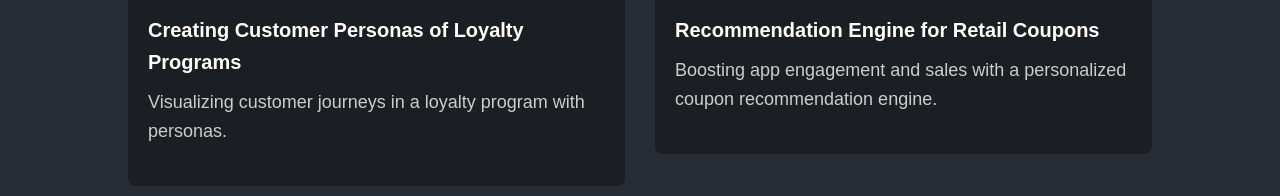
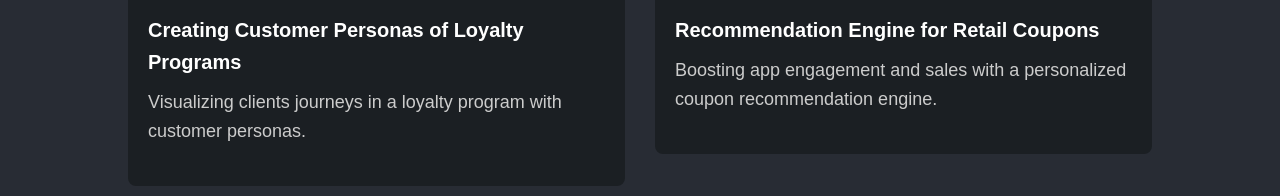
Before and after one commit to e-xf/e-xf.github.io, a plain HTML site: page projects/index.html in a window 1280 px wide. Shown: the part 1657-1853 px from the top of the page. Drawn offline with Linux system fonts and the light colour scheme.

```diff
--- a/projects/index.html
+++ b/projects/index.html
@@ -85,7 +85,7 @@
                         <div class="project-card">
                             <img src="persona/featured.jpg" alt="Featured image" class="project-image">
                             <h3>Creating Customer Personas of Loyalty Programs</h3>
-                            <p>Visualizing customer journeys in a loyalty program with personas.</p>
+                            <p>Visualizing clients journeys in a loyalty program with customer personas.</p>
                         </div>
                     </a>
 
```
